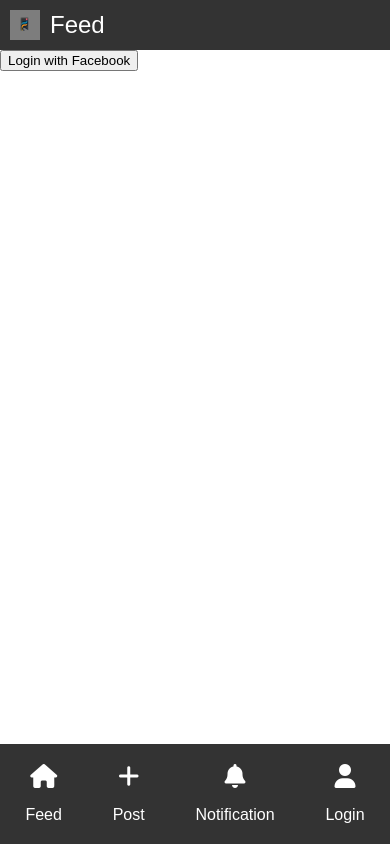
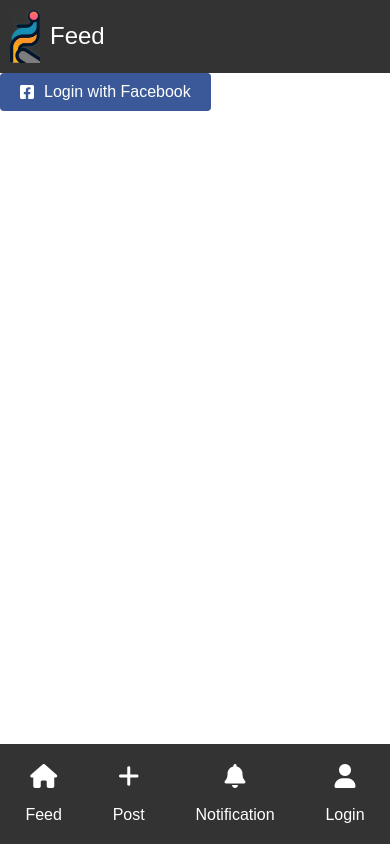
Before and after one commit to markymark5127/FeedWebApp, an Angular app: page /login in a window 390 px wide. Built offline with nearby package versions, Linux system fonts and the light colour scheme.

Commit message:
updatung login and images

```diff
--- a/angular.json
+++ b/angular.json
@@ -34,7 +34,9 @@
               {
                 "glob": "**/*",
                 "input": "public"
-              }
+              },
+              "src/favicon.ico",
+              "src/assets"
             ],
             "styles": [
               "src/styles.css"
--- a/src/app/feed/feed.component.html
+++ b/src/app/feed/feed.component.html
@@ -1,12 +1,9 @@
-<div class="card">
-    <i class="fab fa-facebook facebook-icon"></i>
-    <div class="card-content">
-      <h2>Card Title</h2>
-      <img src="https://placekitten.com/200/300" alt="Picture">
-      <video controls>
-        <source src="https://www.w3schools.com/html/mov_bbb.mp4" type="video/mp4">
-        Your browser does not support the video tag.
-      </video>
-      <p>Lorem ipsum dolor sit amet, consectetur adipiscing elit. Fusce ut arcu nec lorem elementum finibus.</p>
+<div class="facebook-feed">
+  <h2>Facebook Feed</h2>
+  <div *ngFor="let post of facebookPosts">
+    <div class="post">
+      <p>{{ post.message }}</p>
+      <!-- Add more fields as needed, e.g., post.created_time, post.story, etc. -->
     </div>
   </div>
+</div>
--- a/src/app/feed/feed.component.ts
+++ b/src/app/feed/feed.component.ts
@@ -1,10 +1,61 @@
-import { Component } from '@angular/core';
+import { Component, OnInit } from '@angular/core';
+
+declare var FB: any;
 
 @Component({
   selector: 'app-feed',
   templateUrl: './feed.component.html',
-  styleUrl: './feed.component.css'
+  styleUrls: ['./feed.component.css']
 })
-export class FeedComponent {
+export class FeedComponent implements OnInit {
+  facebookPosts: any[] = [];
 
+  constructor() { }
+
+  ngOnInit(): void {
+    this.loadFacebookSDK();
+  }
+
+  loadFacebookSDK() {
+    // Asynchronous loading handled by <script> tag in index.html
+    // Initialization and usage handled here
+    (window as any).fbAsyncInit = function() {
+      FB.init({
+        appId      : '2226367154394422', // Replace with your Facebook app ID
+        cookie     : true,
+        xfbml      : true,
+        version    : 'v12.0'
+      });
+
+      FB.AppEvents.logPageView();
+    };
+
+    // Ensure the SDK is only loaded once
+    if (!(window as any).FB) {
+      // Load the SDK asynchronously
+      let js, fjs = document.getElementsByTagName('script')[0];
+      if (fjs) {
+        if (document.getElementById('facebook-jssdk')) { return; }
+        js = document.createElement('script'); js.id = 'facebook-jssdk';
+        js.src = "https://connect.facebook.net/en_US/sdk.js";
+        fjs.parentNode?.insertBefore(js, fjs); // Safe navigation operator
+      } else {
+        console.error('Error: Script insertion point not found.');
+      }
+    }
+
+    // Load Facebook feed after SDK is initialized
+    this.getFacebookFeed();
+  }
+
+  getFacebookFeed() {
+    FB.api('/me/feed', 'GET', {}, (response: any) => {
+      if (response && !response.error) {
+        this.facebookPosts = response.data;
+        console.log('Facebook Feed:', this.facebookPosts);
+      } else {
+        console.error('Error fetching Facebook feed:', response.error);
+      }
+    });
+  }
 }
--- a/src/app/login/login.component.css
+++ b/src/app/login/login.component.css
@@ -0,0 +1,27 @@
+/* Customize these styles according to your design */
+
+.facebook-login-btn {
+    background-color: #3b5998; /* Facebook blue */
+    color: white;
+    border: none;
+    padding: 10px 20px;
+    font-size: 16px;
+    cursor: pointer;
+    border-radius: 4px;
+    transition: background-color 0.3s ease;
+    display: flex;
+    align-items: center;
+  }
+
+  .facebook-login-btn:hover {
+    background-color: #2d4373; /* Darker shade of Facebook blue */
+  }
+
+  .facebook-login-btn i {
+    margin-right: 10px;
+  }
+
+  .facebook-login-btn:focus {
+    outline: none;
+    /* Add focus styles if needed */
+  }
--- a/src/app/login/login.component.html
+++ b/src/app/login/login.component.html
@@ -1,3 +1,5 @@
 <div class="login-form">
-  <button (click)="loginWithFacebook()">Login with Facebook</button>
+  <button class="facebook-login-btn" (click)="loginWithFacebook()">
+    <i class="fab fa-facebook-square"></i> Login with Facebook
+  </button>
 </div>
--- a/src/app/login/login.component.ts
+++ b/src/app/login/login.component.ts
@@ -20,10 +20,10 @@ export class LoginComponent implements OnInit {
     // Initialization and usage handled here
     (window as any).fbAsyncInit = function() {
       FB.init({
-        appId      : '2226367154394422', // Replace with your Facebook App ID
-        cookie     : true,
-        xfbml      : true,
-        version    : 'v12.0'
+        appId: '2226367154394422', // Replace with your Facebook App ID
+        cookie: true,
+        xfbml: true,
+        version: 'v12.0'
       });
 
       FB.AppEvents.logPageView();
@@ -36,9 +36,10 @@ export class LoginComponent implements OnInit {
   loginWithFacebook() {
     FB.login((response: any) => {
       if (response.authResponse) {
-        console.log('Welcome!  Fetching your information.... ');
-        FB.api('/me', { fields: 'name,email' }, (response: any) => {
-          console.log('Good to see you, ' + response.name + '.');
+        console.log('Welcome! Fetching your information.... ');
+        FB.api('/me', { fields: 'name,email' }, (apiResponse: any) => {
+          console.log('Good to see you, ' + apiResponse.name + '.');
+          // Optionally handle further actions after login success
         });
       } else {
         console.log('User cancelled login or did not fully authorize.');
--- a/src/app/post/post.component.css
+++ b/src/app/post/post.component.css
@@ -7,6 +7,7 @@
   border-radius: 8px;
   background-color: #ffffff;
   box-shadow: 0 4px 6px rgba(0, 0, 0, 0.1);
+  overflow: hidden; /* Ensure content does not overflow */
 }
 
 /* Styling for form groups */
@@ -24,13 +25,14 @@
 
 /* Styling for textarea */
 .form-group textarea {
-    width: 100%;
+  width: calc(100% - 24px); /* Adjust for padding and borders */
   padding: 12px;
   border: 1px solid #ccc;
   border-radius: 4px;
   font-size: 16px;
   resize: vertical;
   transition: border-color 0.3s;
+  box-sizing: border-box; /* Ensure padding and border are included in width calculation */
 }
 
 .form-group textarea:focus {
@@ -40,14 +42,14 @@
 
 /* Styling for file inputs */
 .form-group input[type="file"] {
-    display: block;
-    width: 100%;
+  width: calc(100% - 24px); /* Adjust for padding and borders */
   padding: 10px;
   border: 1px solid #ccc;
   border-radius: 4px;
   font-size: 16px;
   background-color: #f9f9f9;
   transition: background-color 0.3s;
+  box-sizing: border-box; /* Ensure padding and border are included in width calculation */
 }
 
 .form-group input[type="file"]:hover {
@@ -80,3 +82,19 @@
 button:active {
   box-shadow: inset 0 4px 8px rgba(0, 0, 0, 0.1);
 }
+
+/* Responsive Design */
+@media (max-width: 768px) {
+  .post-form {
+    padding: 15px;
+    border-radius: 0;
+    border: none;
+    box-shadow: none;
+  }
+
+  .form-group textarea,
+  .form-group input[type="file"],
+  button {
+    font-size: 14px;
+  }
+}
```
Also changed, not shown: src/assets/feedLogo.png, 1 other file (tests, documents, lock files or other folders). Lines whose indentation alone changed are shown as unchanged.
